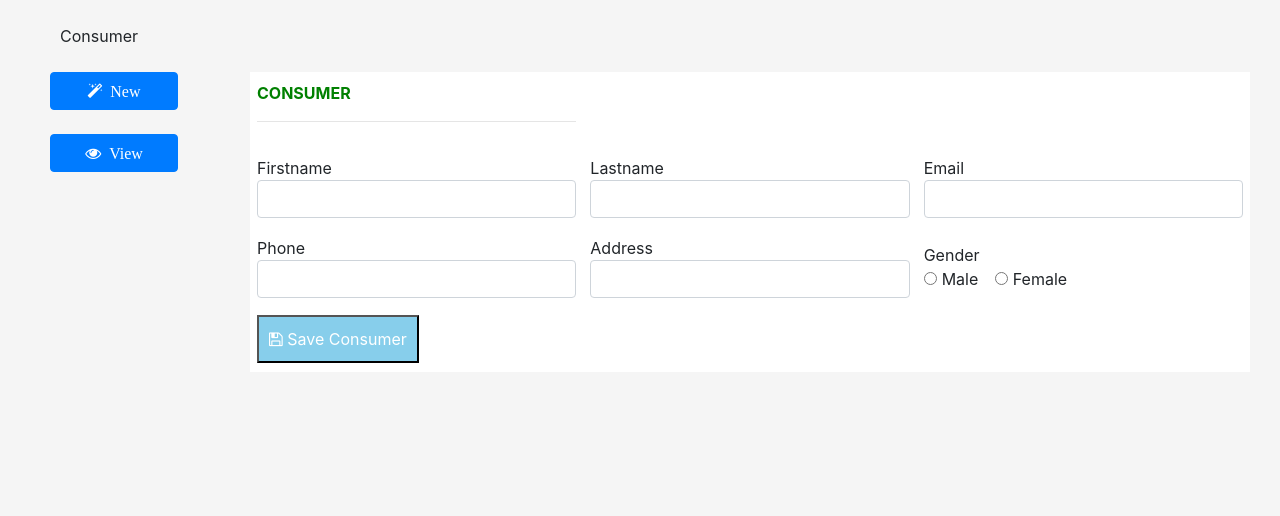
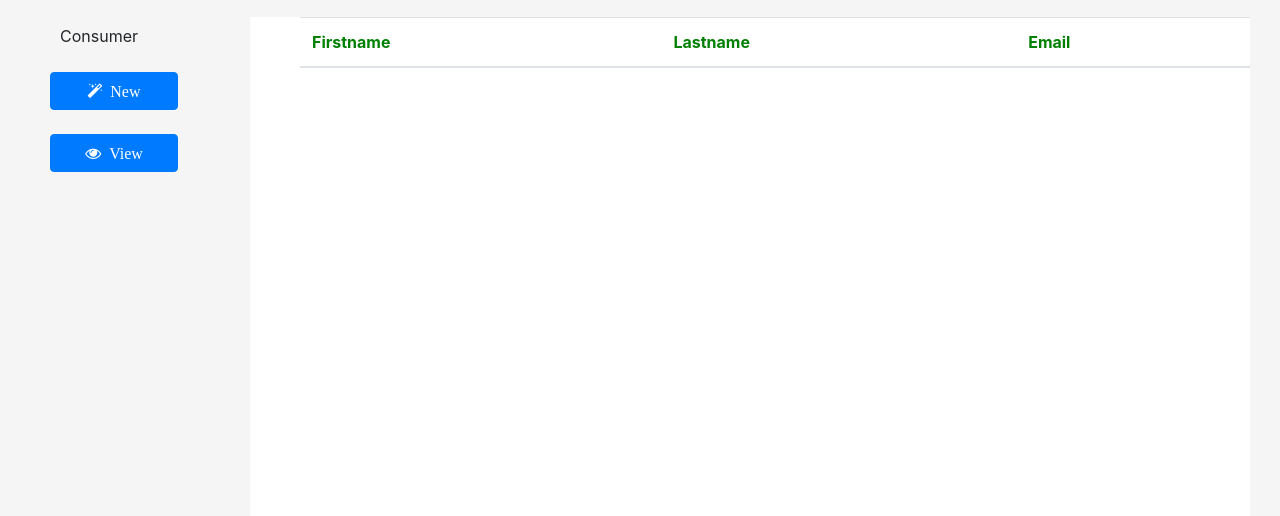
Before and after one commit to Vazcipher/trackmyleadz, a Django app: template trackapp/template/consumer.html in a window 1280 px wide. Shown: the part 154-670 px from the top of the page. Run offline with Django 3.2, Linux system fonts and the light colour scheme; the template is opened without the code that fills it, so the values that code supplies are empty; some libraries are stand-ins or nearby versions.

Commit message:
updated consumer and charts in reports

```diff
--- a/trackapp/template/consumer.html
+++ b/trackapp/template/consumer.html
@@ -24,7 +24,15 @@
 		   height: 300px;
 		   width: 1000px;
 	    }
-
+		#view_enq {
+	    	border: 2px;
+	       	background-color: white;
+		   	margin-top: -155px;
+		   	margin-left: 250px;
+		   	padding-left: 50px;
+		   	height: 500px;
+			width: 1000px;
+	    }
 	    #search{
 	    	color: darkgreen;
 	    }
@@ -64,6 +72,23 @@
 
 	</style>
 	<script>
+			$(document).ready( () => {
+
+				$("#table").hide();
+
+				$("#New").click( () => {
+					$("#view_enq").hide();
+					$("#table").show();
+				});
+
+				$("#view").click( () => {
+					$("#view_enq").show();
+					$("#table").hide();
+				});
+
+			});
+		</script>
+	<script>
 		function userdata() {
 			const myval = document.getElementById('n');
 			if (myval.value == '') {
@@ -83,16 +108,29 @@
 	<span class="input">Consumer</span>
 <br>
 <br>
-	<button class="input btn btn-primary">
+	<button id="New" class="input btn btn-primary">
 		<i class="fa fa-magic">&nbsp; New</i>
 	</button>
 <br>
 <br>
-	<button class="input btn btn-primary">
+	<button id="view" class="input btn btn-primary">
 		<i class="fa fa-eye">&nbsp; View</i>
 	</button>
 
+	<div id="view_enq" class="row">
+			<table class="table">
+			  <thead>
+				<tr>
+				  <th>Firstname</th>
+				  <th>Lastname</th>
+				  <th>Email</th>
+				</tr>
+			  </thead>
+			  <tbody>
 
+			  </tbody>
+			</table>
+		  </div>
    <table id="table" cellpadding="7px">
    	  	<th>CONSUMER<hr></th>
 		<tr>
```
Also changed, not shown: trackapp/template/reports.html (+28 -0 lines).
